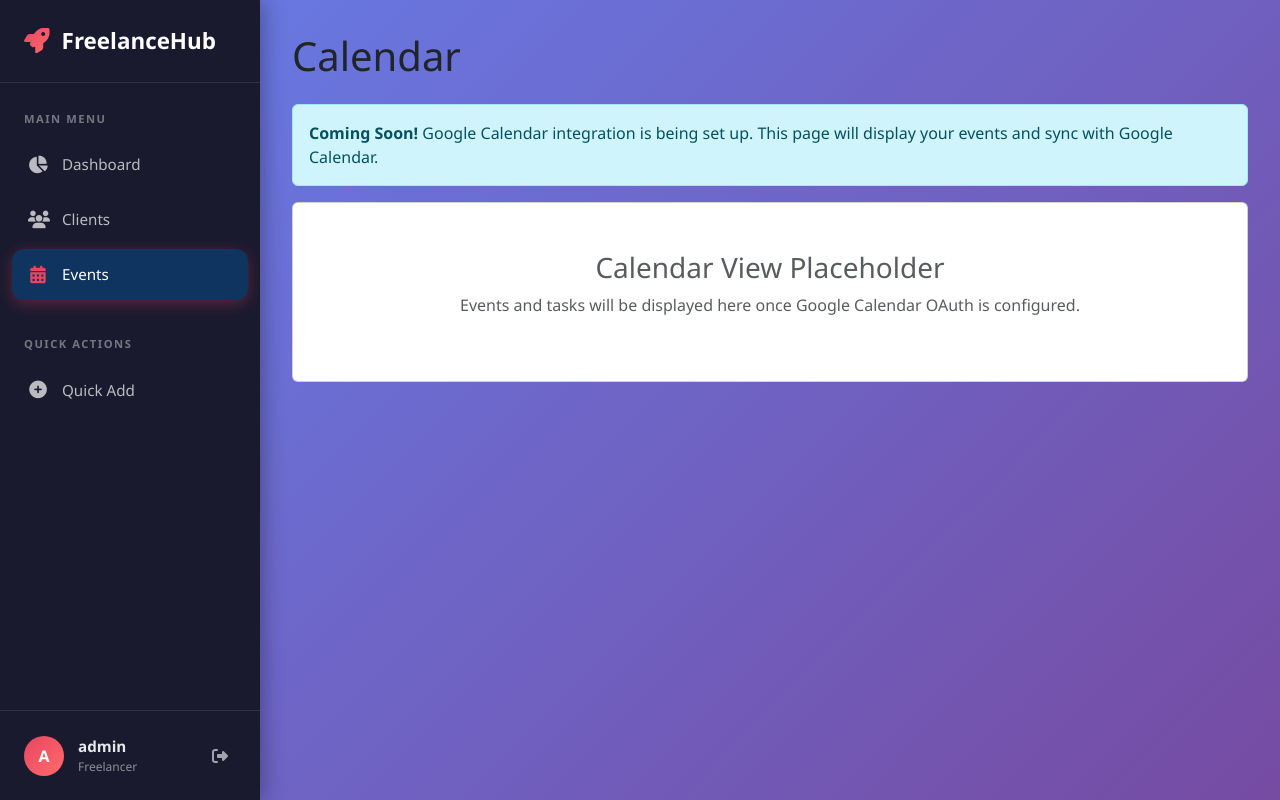
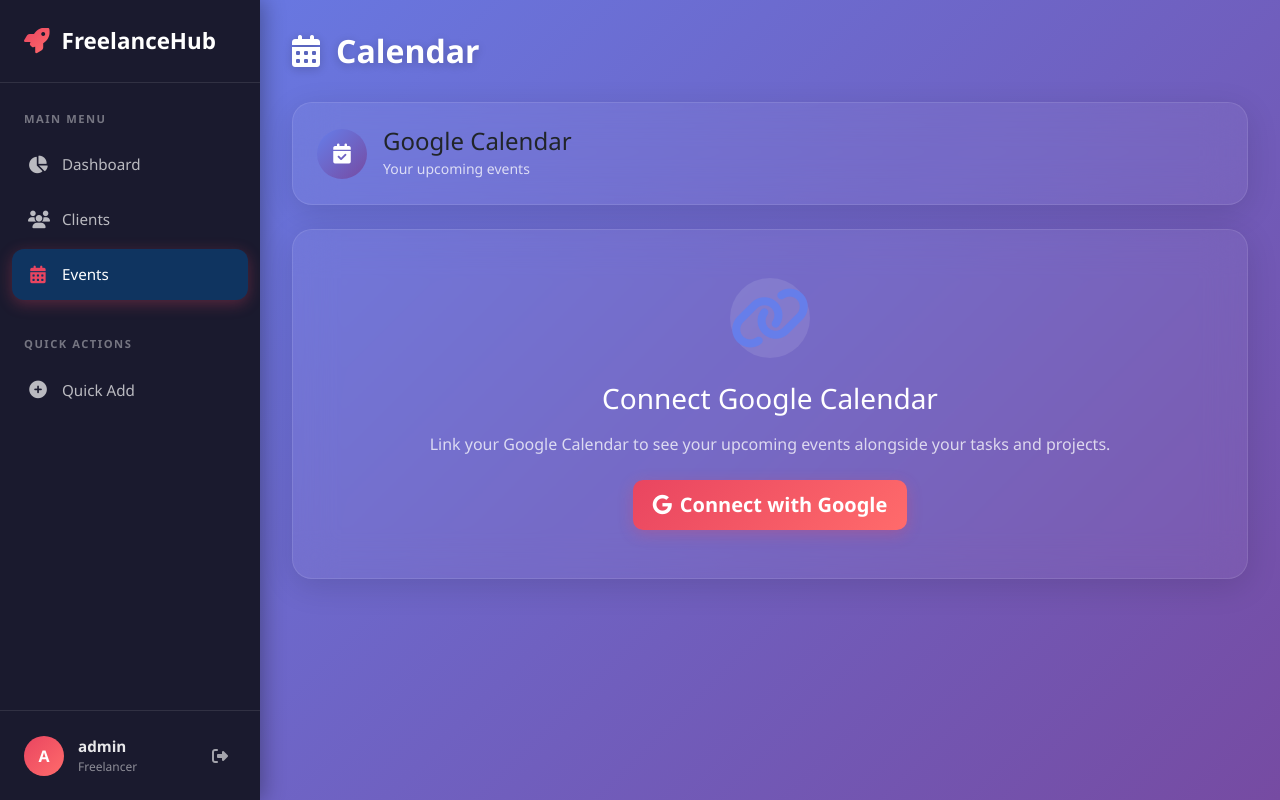
Before and after one commit to akmalsaarani44/freelancehub, a Flask app: page /calendar in a window 1280 px wide. Run offline with Flask 3, Linux system fonts and the light colour scheme; a user stored in the database is signed in.

Commit message:
Phases 1-3: Git setup, Render deployment config, and Google Calendar OAuth
- Initialize git repo with .gitignore for Python/Flask
- Update database config to support Render PostgreSQL
- Add psycopg2-binary, gunicorn, and Google API client packages
- Create Procfile for Render deployment
- Implement Google Calendar OAuth (authorize, callback, disconnect)
- Update calendar.html with modern design and OAuth flow

```diff
--- a/app.py
+++ b/app.py
@@ -1,13 +1,19 @@
-from flask import Flask, render_template, redirect, url_for, request, flash, jsonify
+from flask import Flask, render_template, redirect, url_for, request, flash, jsonify, session
 from flask_login import LoginManager, UserMixin, login_user, login_required, logout_user, current_user
 from models import db, User, Client, Project, ClientTask, PersonalToDo
 from datetime import datetime, timedelta
 import os
 import requests
+from google_auth_oauthlib.flow import Flow
+from google.oauth2.credentials import Credentials
+from googleapiclient.discovery import build
 
 app = Flask(__name__)
-app.config['SECRET_KEY'] = 'your-secret-key-change-in-production'
-app.config['SQLALCHEMY_DATABASE_URI'] = 'sqlite:///freelancer.db'
+app.config['SECRET_KEY'] = os.environ.get('SECRET_KEY', 'your-secret-key-change-in-production')
+database_url = os.environ.get('DATABASE_URL', 'sqlite:///freelancer.db')
+if database_url.startswith('postgres://'):
+    database_url = database_url.replace('postgres://', 'postgresql://', 1)
+app.config['SQLALCHEMY_DATABASE_URI'] = database_url
 app.config['SQLALCHEMY_TRACK_MODIFICATIONS'] = False
 
 db.init_app(app)
@@ -261,7 +267,94 @@
 @app.route('/calendar')
 @login_required
 def calendar():
-    return render_template('calendar.html')
+    events = None
+    calendar_connected = False
+
+    if os.path.exists('credentials.json'):
+        creds = session.get('google_creds')
+        if creds:
+            try:
+                credentials = Credentials.from_authorized_user_info(creds)
+                if credentials.valid:
+                    calendar_connected = True
+                    service = build('calendar', 'v3', credentials=credentials)
+                    now = datetime.utcnow().isoformat() + 'Z'
+                    events_result = service.events().list(
+                        calendarId='primary',
+                        timeMin=now,
+                        maxResults=20,
+                        singleEvents=True,
+                        orderBy='startTime'
+                    ).execute()
+                    events = events_result.get('items', [])
+            except Exception:
+                calendar_connected = False
+
+    return render_template('calendar.html', events=events, calendar_connected=calendar_connected)
+
+
+@app.route('/calendar/authorize')
+@login_required
+def calendar_authorize():
+    if not os.path.exists('credentials.json'):
+        flash('Google Calendar credentials.json not found. Please download it from Google Cloud Console.', 'danger')
+        return redirect(url_for('calendar'))
+
+    flow = Flow.from_client_secrets_file(
+        'credentials.json',
+        scopes=['https://www.googleapis.com/auth/calendar.readonly']
+    )
+    flow.redirect_uri = url_for('calendar_callback', _external=True)
+
+    authorization_url, state = flow.authorization_url(access_type='offline', prompt='consent')
+    session['oauth_state'] = state
+
+    return redirect(authorization_url)
+
+
+@app.route('/calendar/callback')
+@login_required
+def calendar_callback():
+    if not os.path.exists('credentials.json'):
+        flash('Google Calendar credentials.json not found.', 'danger')
+        return redirect(url_for('calendar'))
+
+    state = session.get('oauth_state')
+    if not state or state != request.args.get('state'):
+        flash('OAuth state mismatch. Please try again.', 'danger')
+        return redirect(url_for('calendar'))
+
+    flow = Flow.from_client_secrets_file(
+        'credentials.json',
+        scopes=['https://www.googleapis.com/auth/calendar.readonly'],
+        state=state
+    )
+    flow.redirect_uri = url_for('calendar_callback', _external=True)
+
+    try:
+        flow.fetch_token(authorization_response=request.url)
+        credentials = flow.credentials
+        session['google_creds'] = {
+            'token': credentials.token,
+            'refresh_token': credentials.refresh_token,
+            'token_uri': credentials.token_uri,
+            'client_id': credentials.client_id,
+            'client_secret': credentials.client_secret,
+            'scopes': credentials.scopes
+        }
+        flash('Google Calendar connected successfully!', 'success')
+    except Exception as e:
+        flash(f'Failed to connect Google Calendar: {str(e)}', 'danger')
+
+    return redirect(url_for('calendar'))
+
+
+@app.route('/calendar/disconnect')
+@login_required
+def calendar_disconnect():
+    session.pop('google_creds', None)
+    flash('Google Calendar disconnected.', 'info')
+    return redirect(url_for('calendar'))
 
 
 def init_db():
--- a/requirements.txt
+++ b/requirements.txt
@@ -3,3 +3,8 @@
 Flask-Login==0.6.3
 Werkzeug==3.0.1
 requests==2.31.0
+psycopg2-binary==2.9.9
+gunicorn==21.2.0
+google-auth-oauthlib==1.2.0
+google-auth-httplib2==0.2.0
+google-api-python-client==2.116.0
--- a/templates/calendar.html
+++ b/templates/calendar.html
@@ -3,16 +3,142 @@
 {% block title %}Calendar - Freelancer Manager{% endblock %}
 
 {% block content %}
-<h1 class="mb-4">Calendar</h1>
+<h1 class="page-title"><i class="fas fa-calendar-alt me-3"></i>Calendar</h1>
 
-<div class="alert alert-info">
-    <strong>Coming Soon!</strong> Google Calendar integration is being set up. This page will display your events and sync with Google Calendar.
+<div class="glass-card p-4 mb-4">
+    <div class="d-flex justify-content-between align-items-center">
+        <div class="d-flex align-items-center">
+            <div class="calendar-icon me-3">
+                <i class="fas fa-calendar-check"></i>
+            </div>
+            <div>
+                <h4 class="mb-0">Google Calendar</h4>
+                <small class="text-white opacity-75">Your upcoming events</small>
+            </div>
+        </div>
+        {% if calendar_connected %}
+        <div>
+            <a href="{{ url_for('calendar_disconnect') }}" class="btn btn-outline-danger btn-sm">
+                <i class="fas fa-unlink me-2"></i>Disconnect
+            </a>
+        </div>
+        {% endif %}
+    </div>
 </div>
 
-<div class="card">
-    <div class="card-body text-center py-5">
-        <h3 class="text-muted">Calendar View Placeholder</h3>
-        <p class="text-muted">Events and tasks will be displayed here once Google Calendar OAuth is configured.</p>
+{% if not calendar_connected %}
+<div class="glass-card p-5 text-center">
+    <div class="calendar-connect-icon mb-4">
+        <i class="fas fa-link fa-4x"></i>
     </div>
+    <h3 class="text-white mb-3">Connect Google Calendar</h3>
+    <p class="text-white opacity-75 mb-4">
+        Link your Google Calendar to see your upcoming events alongside your tasks and projects.
+    </p>
+    <a href="{{ url_for('calendar_authorize') }}" class="btn btn-modern btn-lg">
+        <i class="fab fa-google me-2"></i>Connect with Google
+    </a>
 </div>
+{% elif events %}
+<div class="row">
+    {% for event in events %}
+    <div class="col-12 mb-3">
+        <div class="event-card card-modern">
+            <div class="card-body p-4">
+                <div class="d-flex justify-content-between align-items-start">
+                    <div class="event-content">
+                        <h5 class="event-title mb-2">
+                            <i class="fas fa-calendar-day me-2" style="color: #667eea;"></i>
+                            {{ event.summary if event.summary else 'No Title' }}
+                        </h5>
+                        {% if event.description %}
+                        <p class="event-description text-muted mb-2">{{ event.description[:100] }}{% if event.description|length > 100 %}...{% endif %}</p>
+                        {% endif %}
+                        <div class="event-meta">
+                            {% if event.start.get('dateTime') %}
+                            <span class="meta-badge">
+                                <i class="fas fa-clock me-1"></i>
+                                {{ event.start.dateTime[:16] }}
+                            </span>
+                            {% elif event.start.get('date') %}
+                            <span class="meta-badge">
+                                <i class="fas fa-calendar-day me-1"></i>
+                                {{ event.start.date }}
+                            </span>
+                            {% endif %}
+                            {% if event.location %}
+                            <span class="meta-badge">
+                                <i class="fas fa-map-marker-alt me-1"></i>
+                                {{ event.location[:50] }}{% if event.location|length > 50 %}...{% endif %}
+                            </span>
+                            {% endif %}
+                        </div>
+                    </div>
+                </div>
+            </div>
+        </div>
+    </div>
+    {% endfor %}
+</div>
+{% else %}
+<div class="glass-card p-5 text-center">
+    <i class="fas fa-calendar-times fa-4x mb-4" style="color: rgba(255,255,255,0.5);"></i>
+    <h3 class="text-white mb-3">No Upcoming Events</h3>
+    <p class="text-white opacity-75">Your Google Calendar is connected but there are no upcoming events.</p>
+</div>
+{% endif %}
+
+<style>
+    .calendar-icon {
+        width: 50px;
+        height: 50px;
+        border-radius: 50%;
+        background: linear-gradient(135deg, #667eea 0%, #764ba2 100%);
+        display: flex;
+        align-items: center;
+        justify-content: center;
+        color: #fff;
+        font-size: 1.25rem;
+    }
+    .calendar-connect-icon {
+        width: 80px;
+        height: 80px;
+        border-radius: 50%;
+        background: rgba(255, 255, 255, 0.1);
+        display: flex;
+        align-items: center;
+        justify-content: center;
+        color: #667eea;
+        margin: 0 auto;
+    }
+    .event-card {
+        border-left: 4px solid #667eea;
+        transition: all 0.3s ease;
+    }
+    .event-card:hover {
+        border-left-color: #e94560;
+        transform: translateX(5px);
+    }
+    .event-title {
+        font-weight: 600;
+        color: #333;
+    }
+    .event-description {
+        font-size: 0.9rem;
+        line-height: 1.5;
+    }
+    .event-meta {
+        display: flex;
+        flex-wrap: wrap;
+        gap: 0.75rem;
+    }
+    .meta-badge {
+        background: rgba(102, 126, 234, 0.1);
+        padding: 0.35rem 0.75rem;
+        border-radius: 20px;
+        font-size: 0.8rem;
+        color: #667eea;
+        font-weight: 500;
+    }
+</style>
 {% endblock %}
```
Also changed, not shown: 1 other file.
